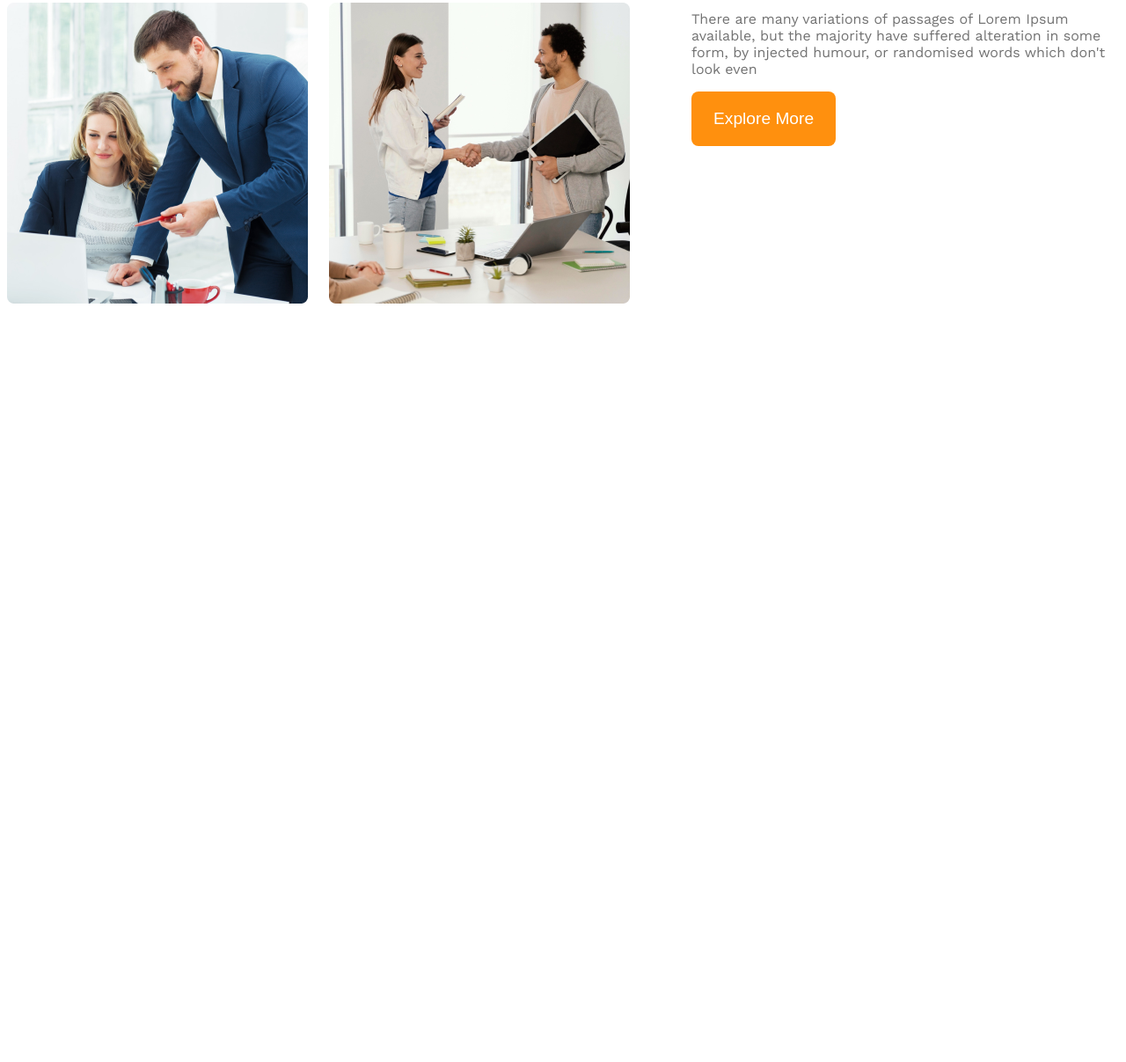
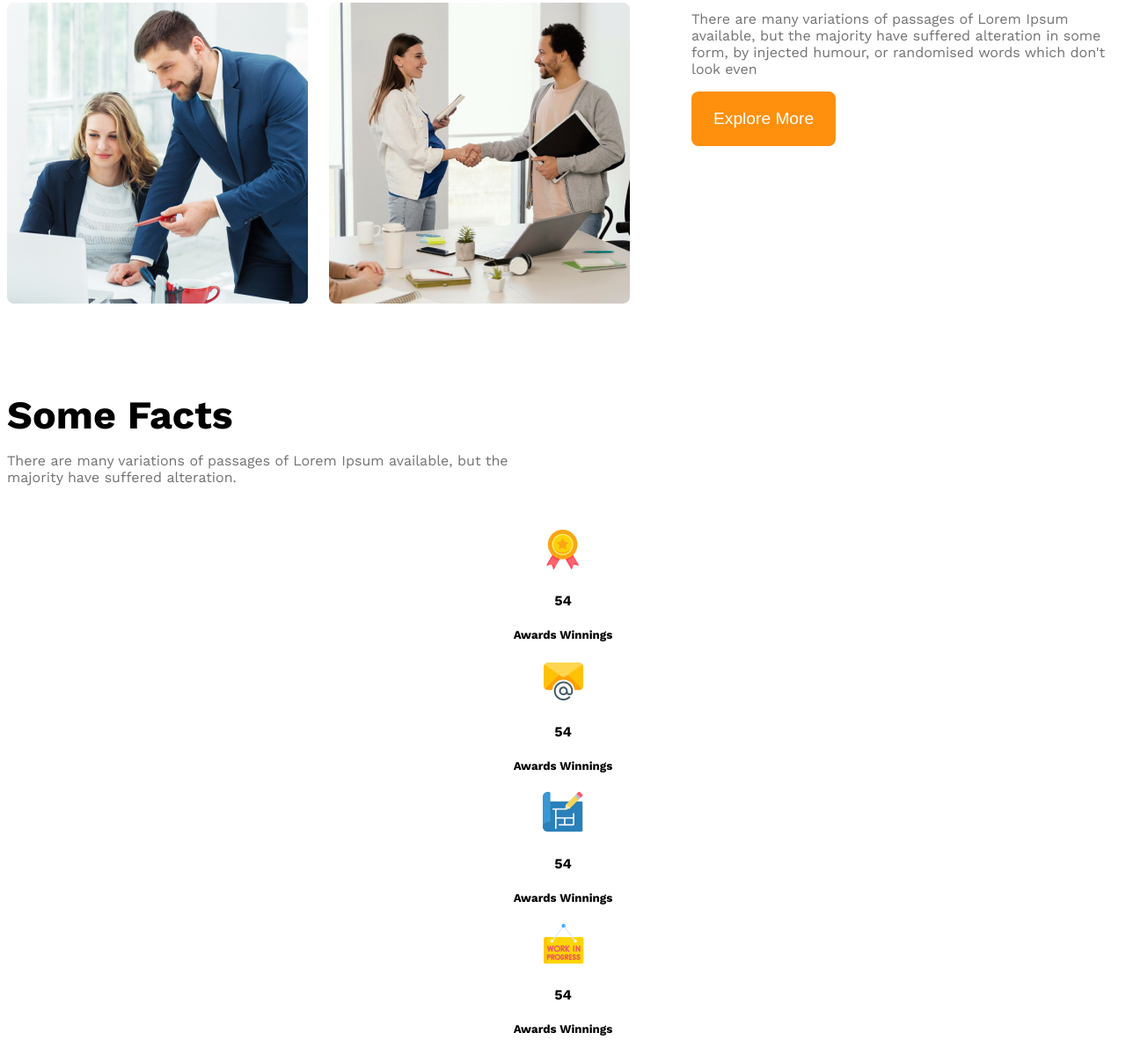
Before and after one commit to tuser-debnath/g3-architects-website, a plain HTML site: page index.html in a window 1280 px wide. Shown: the part 1680-2887 px from the top of the page at 88% size. Before the commit the page ends 2033 px from the top, so only its background shows below. Drawn offline with nearby package versions, Linux system fonts and the light colour scheme.

Commit message:
Facts Ongoing

```diff
--- a/index.html
+++ b/index.html
@@ -40,6 +40,34 @@
                 <button class="btn-primary">Explore More</button>
             </div>
         </section>
+        <section class="facts">
+            <div class="facts-header">
+                <h3 class="section-title">Some Facts</h3>
+                <p class="section-description color-3">There are many variations of passages of Lorem Ipsum available, but the majority have suffered alteration.</p>
+            </div>
+            <div class="facts-items">
+                <div class="fact-item">
+                    <img src="images/icons/ribon.png" alt="">
+                    <h4>54</h4>
+                    <h5>Awards Winnings</h5>
+                </div>
+                <div class="fact-item">
+                    <img src="images/icons/email.png" alt="">
+                    <h4>54</h4>
+                    <h5>Awards Winnings</h5>
+                </div>
+                <div class="fact-item">
+                    <img src="images/icons/projects.png" alt="">
+                    <h4>54</h4>
+                    <h5>Awards Winnings</h5>
+                </div>
+                <div class="fact-item">
+                    <img src="images/icons/customers.png" alt="">
+                    <h4>54</h4>
+                    <h5>Awards Winnings</h5>
+                </div>
+            </div>
+        </section>
     </main>
     <footer>
 
--- a/styles/style.css
+++ b/styles/style.css
@@ -111,6 +111,21 @@ main > section{
 .team-span{
     font-weight: 500;
 }
+
+/* Facts Css */
+.facts-header{
+    max-width: 570px;
+    margin-bottom: 50px;
+}
+.facts-header .section-title{
+    margin: 0;
+}
+.facts-items{
+    display: grid;
+}
+.fact-item{
+    text-align: center;
+}
 /* Responsive Area */
 @media screen and (max-width: 576px) {
     .navbar, .nav-links{
```
